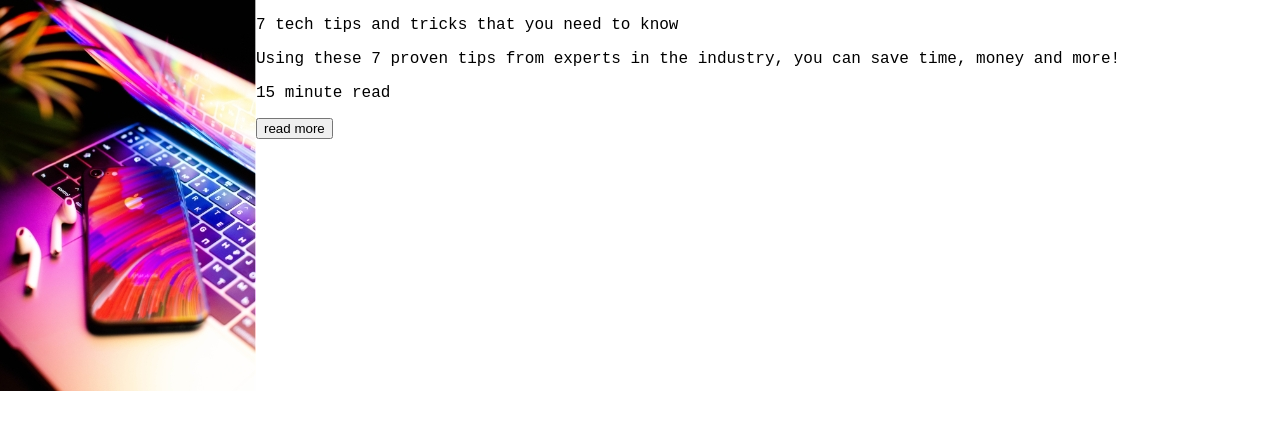
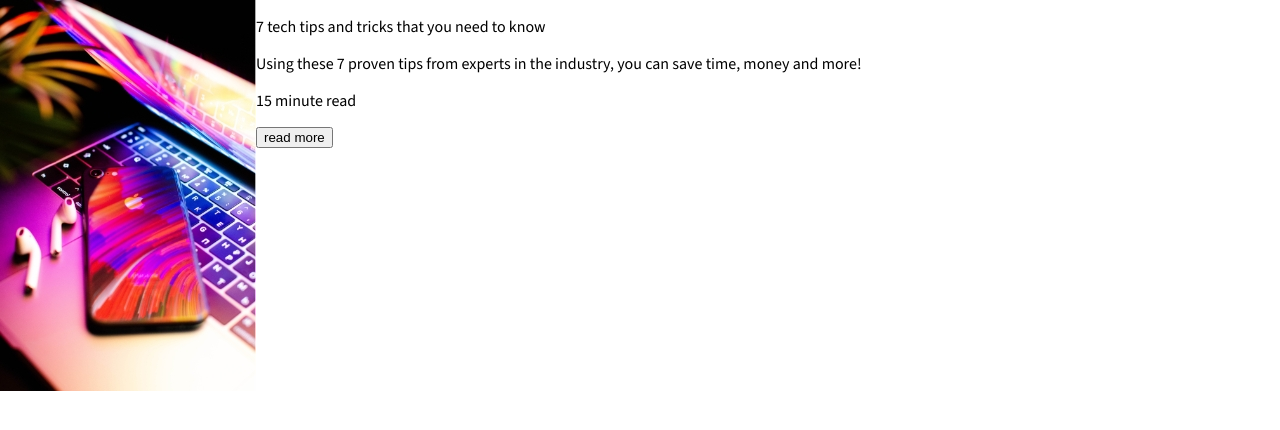
Before and after one commit to KaviruN/flex-card-project, a plain HTML site: page index.html in a window 1280 px wide. Drawn offline with nearby package versions, Linux system fonts and the light colour scheme; a web font is replaced by a local one.

Commit message:
Update font family to "Source Sans 3" in style.css

```diff
--- a/css/style.css
+++ b/css/style.css
@@ -6,7 +6,7 @@ html, body {
     margin: 0;
     padding: 0;
     box-sizing: border-box;
-    font-family: "Source Code Pro", monospace;
+    font-family: "Source Sans 3", sans-serif;
 }
 
 .card {
```
